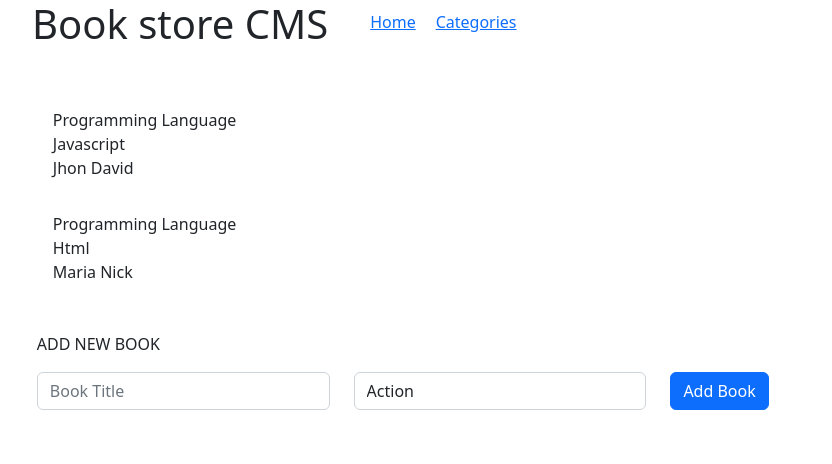
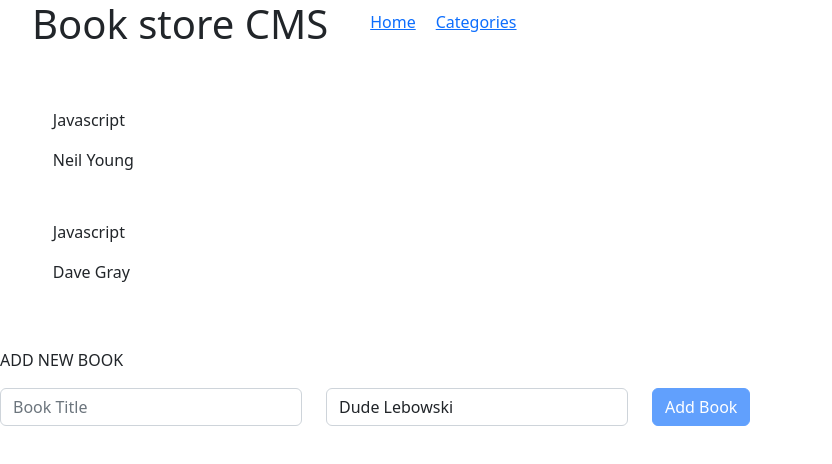
Before and after one commit to looh16/bookstore, a React (Create React App) app: page / in a window 1280 px wide. Shown: the top 464 px of the page, without its empty margins (0-832 px from the left). Built offline with nearby package versions, Linux system fonts and the light colour scheme.

Commit message:
Add add book and category

```diff
--- a/package.json
+++ b/package.json
@@ -7,6 +7,7 @@
     "@babel/eslint-parser": "^7.18.9",
     "@babel/plugin-syntax-jsx": "^7.18.6",
     "@babel/preset-react": "^7.18.6",
+    "@reduxjs/toolkit": "^1.8.5",
     "@testing-library/jest-dom": "^5.16.5",
     "@testing-library/user-event": "^13.5.0",
     "big-js": "^3.1.3",
@@ -22,10 +23,12 @@
     "react-bootstrap": "^2.5.0",
     "react-dom": "^18.2.0",
     "react-dropdown-select": "^4.9.0",
+    "react-redux": "^8.0.2",
     "react-router-dom": "^6.3.0",
     "react-scripts": "5.0.1",
     "react-select": "^5.4.0",
     "react-test-renderer": "^18.2.0",
+    "redux": "^4.2.0",
     "stylelint": "^13.13.1",
     "stylelint-config-standard": "^21.0.0",
     "stylelint-csstree-validator": "^1.9.0",
--- a/src/App.js
+++ b/src/App.js
@@ -1,6 +1,7 @@
 import React from 'react';
 import { BrowserRouter as Router, Route, Routes } from 'react-router-dom';
 import Books from './components/Books ';
+import AddBook from './components/AddBook ';
 import Categories from './components/Categories';
 import Navbar from './components/Navbar';
 
@@ -9,7 +10,18 @@ const App = () => (
     <div>
       <Navbar />
       <Routes>
-        <Route exact path="/" element={<Books />} />
+        <Route
+          exact
+          path="/"
+          element={(
+            <>
+              <div>
+                <Books />
+                <AddBook />
+              </div>
+            </>
+        )}
+        />
         <Route path="categories" element={<Categories />} />
       </Routes>
     </div>
--- /dev/null
+++ b/src/components/AddBook .js
@@ -0,0 +1,76 @@
+import React, { useState } from 'react';
+import { useDispatch, useSelector } from 'react-redux';
+import {
+  Row, Col, Form, Button,
+} from 'react-bootstrap';
+import { bookAdded } from '../redux/books/books';
+// import Select from 'react-select';
+import 'bootstrap/dist/css/bootstrap.min.css';
+import formStyles from '../css/Form.module.css';
+import { selectAllCategories } from '../redux/categories/categories';
+
+const AddBook = () => {
+  const dispatch = useDispatch();
+
+  const [title, setTitle] = useState('');
+  const [categoryId, setCategoryId] = useState('');
+
+  const categories = useSelector(selectAllCategories);
+
+  const onTitleChanged = (e) => setTitle(e.target.value);
+  const onCategoryChanged = (e) => setCategoryId(e.target.value);
+
+  const onSavePostClicked = () => {
+    if (title) {
+      dispatch(
+        bookAdded(title, categoryId),
+      );
+      setTitle('');
+      setCategoryId('');
+    }
+  };
+
+  const canSave = Boolean(title);
+
+  const categoriesOptions = categories.map((category) => (
+    <option key={category.id} value={category.id}>
+      {category.name}
+    </option>
+  ));
+
+  return (
+    <div className={formStyles.book}>
+      <p>
+        ADD NEW BOOK
+      </p>
+      <Form>
+        <Form.Group className="mb-3" controlId="bookTitle">
+          <Row>
+            <Col lg={3} md={6} sm={12} xs={12}>
+              <Form.Control type="text" placeholder="Book Title" value={title} onChange={onTitleChanged} />
+            </Col>
+
+            <Col lg={3} md={6} sm={12} xs={12}>
+              <Form.Control as="select" custom onChange={onCategoryChanged}>
+                {categoriesOptions}
+              </Form.Control>
+            </Col>
+
+            <Col lg={3} md={6} sm={12} xs={12}>
+              <Button
+                type="submit"
+                onClick={onSavePostClicked}
+                disabled={!canSave}
+              >
+                Add Book
+              </Button>
+            </Col>
+          </Row>
+        </Form.Group>
+      </Form>
+    </div>
+
+  );
+};
+
+export default AddBook;
--- a/src/components/Books .js
+++ b/src/components/Books .js
@@ -1,34 +1,22 @@
-import React from 'react';
-import BookForm from './form';
+import { useSelector } from 'react-redux';
+import { selectAllBooks } from '../redux/books/books';
+import Categories from './Categories';
 import bookstyles from '../css/Books.module.css';
 
 const Books = () => {
-  const books = [
-    {
-      id: 1,
-      title: 'Javascript',
-      action: 'Programming Language',
-      actor: 'Jhon David',
-    },
-    {
-      id: 2,
-      title: 'Html',
-      action: 'Programming Language',
-      actor: 'Maria Nick',
-    },
-  ];
+  const books = useSelector(selectAllBooks);
 
   return (
     <section className={bookstyles.bookList}>
       <div>
         {books.map((book) => (
           <div key={book.id} className={bookstyles.details}>
-            <li>{book.action}</li>
-            <li>{book.title}</li>
-            <li>{book.actor}</li>
+            <p>{book.title}</p>
+            <p>
+              <Categories categoryId={book.categoryId} />
+            </p>
           </div>
         ))}
-        <BookForm />
       </div>
     </section>
 
--- a/src/components/Categories.js
+++ b/src/components/Categories.js
@@ -1,15 +1,13 @@
-import React from 'react';
-import categoriestyles from '../css/Categories.module.css';
+/* eslint-disable react/prop-types */
+import { useSelector } from 'react-redux';
+import { selectAllCategories } from '../redux/categories/categories';
 
-const Categories = () => (
-  <section className={categoriestyles.container}>
-    <div>
-      <p>
-        Categories
-      </p>
-    </div>
+const Categories = ({ categoryId }) => {
+  const categories = useSelector(selectAllCategories);
 
-  </section>
-);
+  const category = categories.find((category) => category.id === categoryId);
+
+  return <span>{category ? category.name : 'Unknown author'}</span>;
+};
 
 export default Categories;
--- a/src/components/form.js
+++ /dev/null
@@ -1,38 +0,0 @@
-import React from 'react';
-// import Select from 'react-select';
-import {
-  Row, Col, Form, Button,
-} from 'react-bootstrap';
-import 'bootstrap/dist/css/bootstrap.min.css';
-import formStyles from '../css/Form.module.css';
-
-const BookForm = () => (
-  <div className={formStyles.book}>
-    <p>
-      ADD NEW BOOK
-    </p>
-    <Form>
-      <Form.Group className="mb-3" controlId="bookTitle">
-        <Row>
-          <Col lg={3} md={6} sm={12} xs={12}>
-            <Form.Control type="email" placeholder="Book Title" />
-          </Col>
-
-          <Col lg={3} md={6} sm={12} xs={12}>
-            <Form.Control as="select" custom>
-              <option value="action">Action</option>
-              <option value="programming">Programming Language</option>
-            </Form.Control>
-          </Col>
-
-          <Col lg={3} md={6} sm={12} xs={12}>
-            <Button type="submit">Add Book</Button>
-          </Col>
-        </Row>
-      </Form.Group>
-    </Form>
-  </div>
-
-);
-
-export default BookForm;
--- a/src/index.js
+++ b/src/index.js
@@ -1,10 +1,14 @@
 import React from 'react';
 import ReactDOM from 'react-dom/client';
+import { Provider } from 'react-redux';
 import App from './App';
+import { store } from './redux/store';
 
 const root = ReactDOM.createRoot(document.getElementById('root'));
 root.render(
   <React.StrictMode>
-    <App />
+    <Provider store={store}>
+      <App />
+    </Provider>
   </React.StrictMode>,
 );
--- /dev/null
+++ b/src/redux/books/books.js
@@ -0,0 +1,41 @@
+import { createSlice, nanoid } from '@reduxjs/toolkit';
+
+const initialState = [
+  {
+    id: 1,
+    title: 'Javascript',
+    categoryId: 1,
+  },
+  {
+    id: 2,
+    title: 'Javascript',
+    categoryId: 2,
+  },
+];
+
+const books = createSlice({
+  name: 'books',
+  initialState,
+  reducers: {
+    bookAdded: {
+      reducer(state, action) {
+        state.push(action.payload);
+      },
+      prepare(title, categoryId) {
+        return {
+          payload: {
+            id: nanoid(),
+            title,
+            categoryId,
+          },
+        };
+      },
+    },
+  },
+});
+
+export const selectAllBooks = (state) => state.books;
+
+export const { bookAdded } = books.actions;
+
+export default books.reducer;
--- /dev/null
+++ b/src/redux/categories/categories.js
@@ -0,0 +1,17 @@
+import { createSlice } from '@reduxjs/toolkit';
+
+const initialState = [
+  { id: 0, name: 'Dude Lebowski' },
+  { id: 1, name: 'Neil Young' },
+  { id: 2, name: 'Dave Gray' },
+];
+
+const categories = createSlice({
+  name: 'categories',
+  initialState,
+  reducers: {},
+});
+
+export const selectAllCategories = (state) => state.categories;
+
+export default categories.reducer;
--- /dev/null
+++ b/src/redux/store.js
@@ -0,0 +1,11 @@
+import { configureStore } from '@reduxjs/toolkit';
+import bookReducer from './books/books';
+import categoryReducer from './categories/categories';
+
+/* eslint-disable import/prefer-default-export */
+export const store = configureStore({
+  reducer: {
+    books: bookReducer,
+    categories: categoryReducer,
+  },
+});
```
Also changed, not shown: src/components/Book .js (deleted, +0 -14 lines), 1 other file (tests, documents, lock files or other folders).
